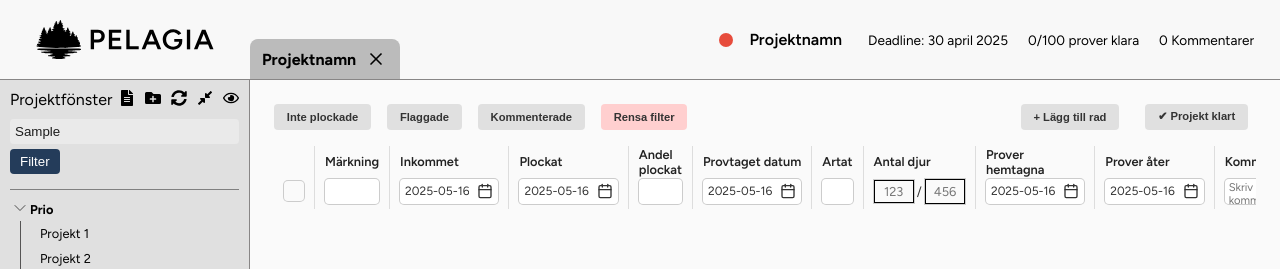
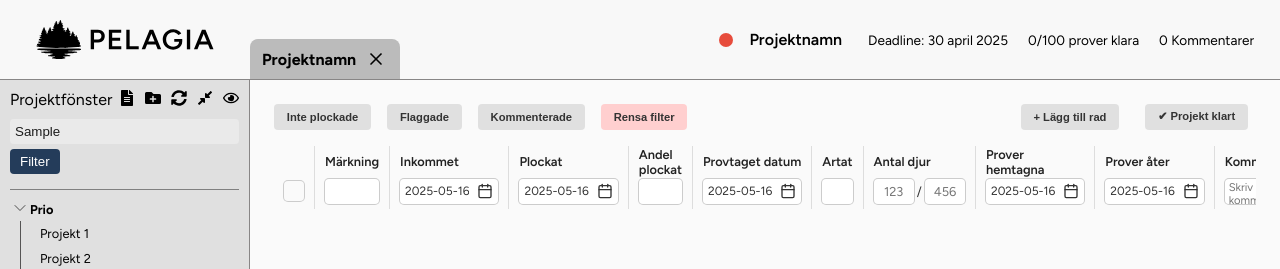
Before and after one commit to EliasKristmansson/dbtreact, a React (Vite) app in the folder reactproject1/: page / in a window 1280 px wide. Both pictures are taken after typing "Sample" into the empty fields and a click on the button "+ Nytt projekt". Shown: the top 269 px of the page. Built offline with nearby package versions, Linux system fonts and the light colour scheme.

Commit message:
fixed it as it was

```diff
--- a/reactproject1/src/components/Workspace.css
+++ b/reactproject1/src/components/Workspace.css
@@ -154,14 +154,22 @@
             width: 40px;
             text-align: center;
             padding: 0.2rem;
-	border: 1px solid #000; /* samma ram som övriga */
-	background-color: transparent;
-	border-radius: 0;
+            border: none;
+            box-shadow: 0 0 0 1px #ccc; /* Add this line to match the flag button border */
+            background-color: white;
+            box-sizing: border-box;
+            border-radius: 4px;
+            font: inherit;
+        }
+
+            .project-table .antal-djur-inputs input:focus {
+                outline: none;
+                background-color: white;
+                box-shadow: 0 0 2px 2px #d3d3d3;
             }
 
 
 .flag-container {
-	width: 100%;
     text-align: left;
 }
 
@@ -261,7 +269,6 @@
 
 .project-table .delete-row-icon-td,
 .project-table .delete-row-icon-th {
-
     width: 40px;
     min-width: 40px;
     max-width: 40px;
--- a/reactproject1/src/components/Workspace.jsx
+++ b/reactproject1/src/components/Workspace.jsx
@@ -280,8 +280,9 @@ export default function Workspace({ tabs, activeTabId, onNewProjectClick }) {
 										</td>
 										<td><input style={{ height: "25px" }} type="text" value={row.artat} onChange={(e) => handleChange(index, "artat", e.target.value)} /></td>
 										<td>
-											<div className="antal-djur-inputs" style={{ height: "25px" }}>
+											<div className="antal-djur-inputs">
 												<input
+													style={{ height: "25px" }}
 													type="text"
 													placeholder="123"
 													value={row.antalDjur?.split('/')[0] || ""}
--- a/reactproject1/src/components/sidebar.css
+++ b/reactproject1/src/components/sidebar.css
@@ -17,6 +17,7 @@
   .stats-button:hover {
 	background-color: #1976d2;
   }
+
   .project-item.active {
 	width: 97%;
 	background-color: #cacaca;
```
Lines whose indentation alone changed are shown as unchanged.
